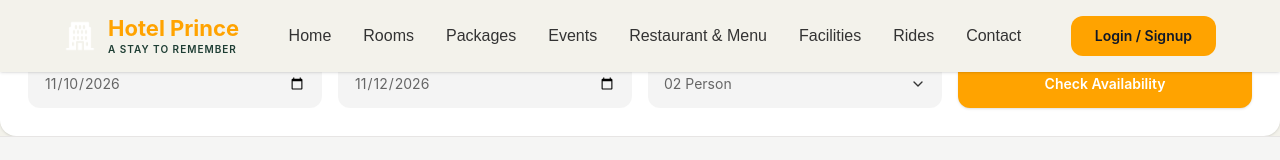
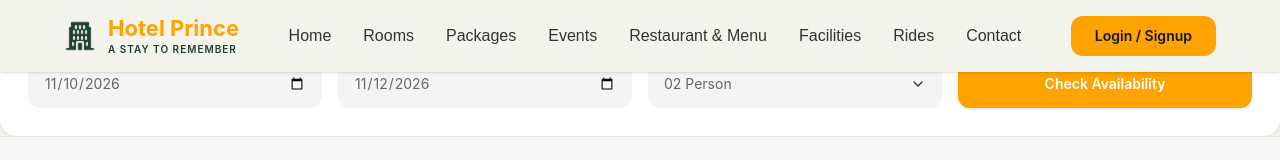
Before and after one commit to rezarajib/hotel-prince-app, a React (Vite) app: page /checkout in a window 1280 px wide. Shown: the top 160 px of the page. Built offline with nearby package versions, Linux system fonts and the light colour scheme.

Commit message:
Fix: update navbar logo visibility on hover and scroll

```diff
--- a/src/components/layout/Navbar.jsx
+++ b/src/components/layout/Navbar.jsx
@@ -92,7 +92,20 @@ const Navbar = () => {
     >
       {/* Brand Logo & Name */}
       <Link to="/" className="flex items-center gap-3 shrink-0">
-        <img src={logoImg} alt="Hotel Prince Logo" className="w-8 h-8 object-contain" />
+        <span
+          aria-hidden="true"
+          className={`h-8 w-8 ${isDarkText ? 'bg-[#1E3E34]' : 'bg-white'}`}
+          style={{
+            WebkitMaskImage: `url("${logoImg}")`,
+            maskImage: `url("${logoImg}")`,
+            WebkitMaskRepeat: 'no-repeat',
+            maskRepeat: 'no-repeat',
+            WebkitMaskPosition: 'center',
+            maskPosition: 'center',
+            WebkitMaskSize: 'contain',
+            maskSize: 'contain',
+          }}
+        />
 
         <div className="flex flex-col justify-center">
           <h1 className="text-[#FFA300] text-[22px] font-bold leading-none">
```
